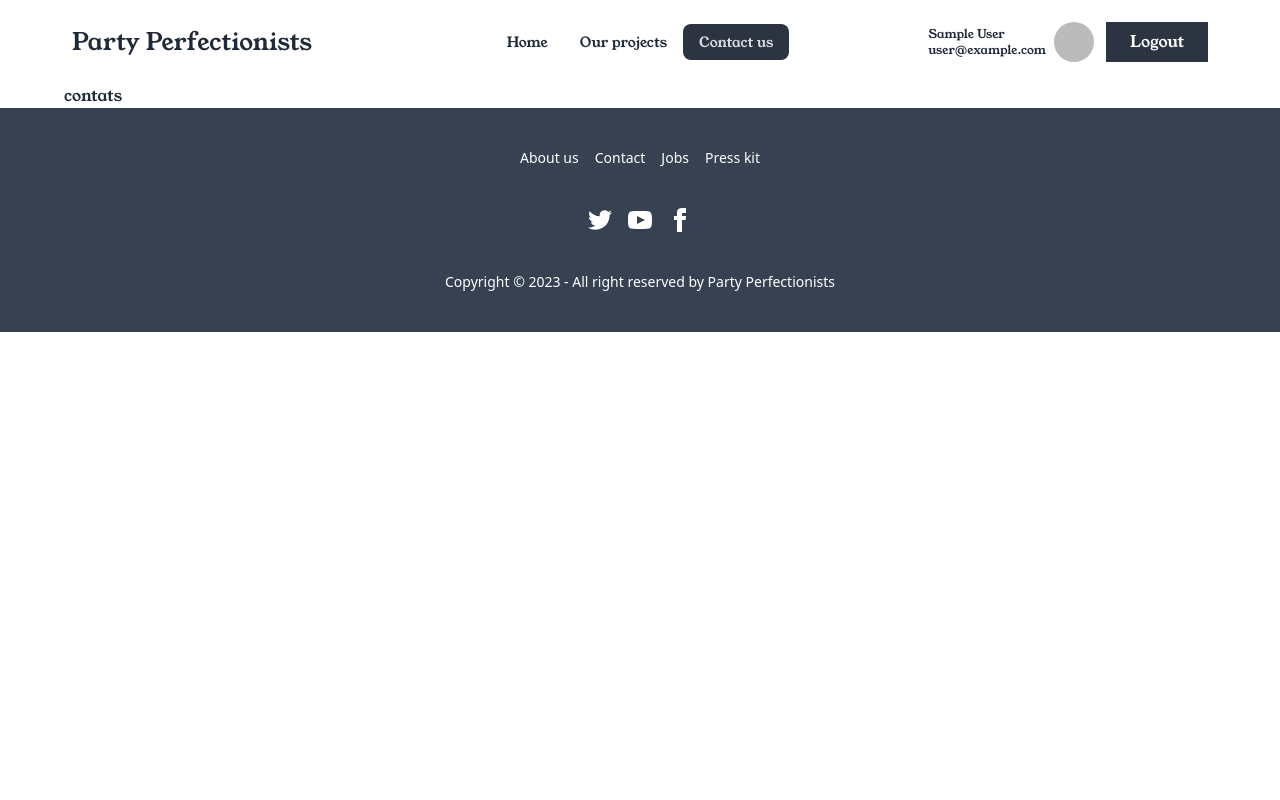
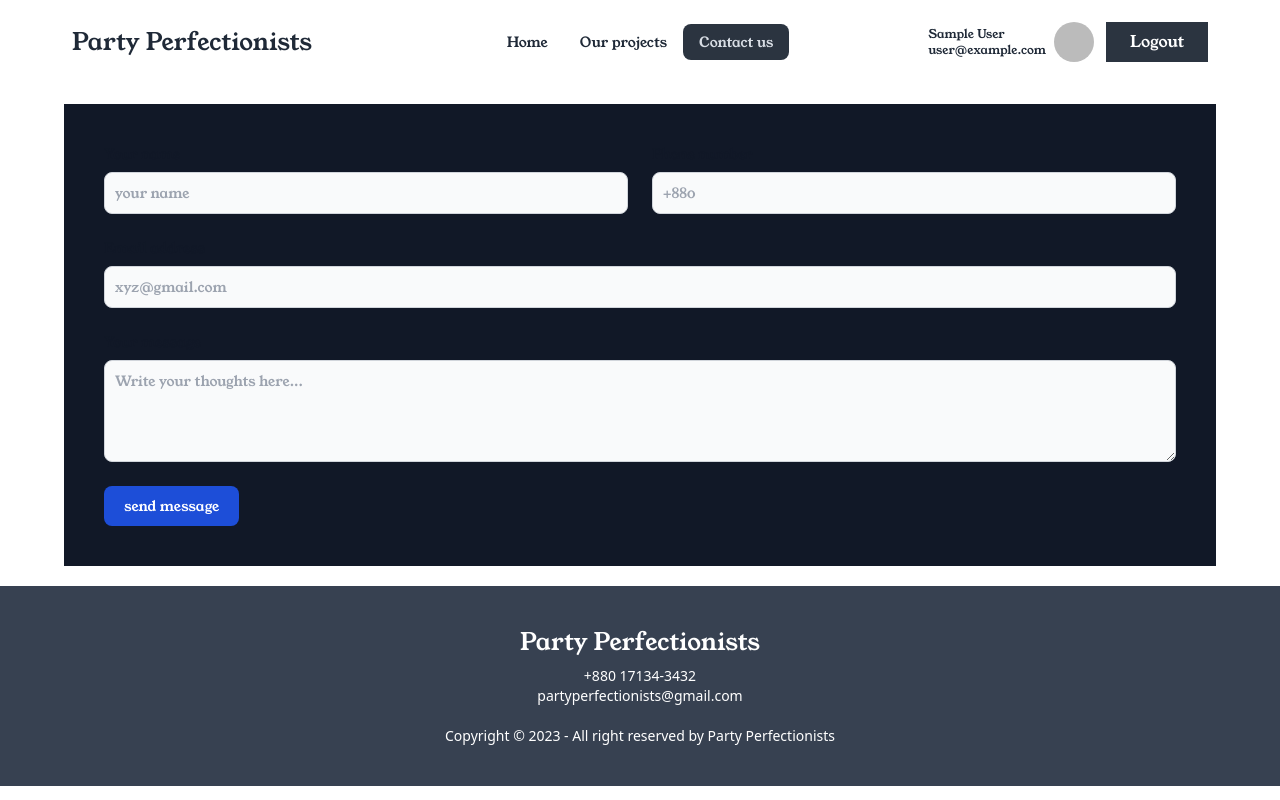
Before and after one commit to pronoyNath/party-perfectionists, a React (Vite) app: page /contact in a window 1280 px wide. Built offline with nearby package versions, Linux system fonts and the light colour scheme; no server answers; sample sign-in values are in the browser's storage.

Commit message:
contact page added

```diff
--- a/src/Pages/Contact/Contact.jsx
+++ b/src/Pages/Contact/Contact.jsx
@@ -1,9 +1,37 @@
-import React from 'react';
 
 const Contact = () => {
     return (
-        <div>
-            contats
+        <div className=" bg-gray-900 p-10 my-5">
+
+            <form>
+                <div className="grid gap-6 mb-6 md:grid-cols-2">
+                    <div>
+                        <label className="block mb-2 text-sm font-medium text-gray-900 dark:text-white">Your name</label>
+                        <input type="text" id="first_name" className="bg-gray-50 border border-gray-300 text-gray-900 text-sm rounded-lg focus:ring-blue-500 focus:border-blue-500 block w-full p-2.5 dark:bg-gray-700 dark:border-gray-600 dark:placeholder-gray-400 dark:text-white dark:focus:ring-blue-500 dark:focus:border-blue-500" placeholder="your name" required />
+                    </div>
+
+
+                    <div>
+                        <label className="block mb-2 text-sm font-medium text-gray-900 dark:text-white">Phone number</label>
+                        <input type="text" id="phone" className="bg-gray-50 border border-gray-300 text-gray-900 text-sm rounded-lg focus:ring-blue-500 focus:border-blue-500 block w-full p-2.5 dark:bg-gray-700 dark:border-gray-600 dark:placeholder-gray-400 dark:text-white dark:focus:ring-blue-500 dark:focus:border-blue-500" placeholder="+880" pattern="[0-9]{3}-[0-9]{2}-[0-9]{3}" required />
+                    </div>
+
+
+                </div>
+                <div className="mb-6">
+                    <label className="block mb-2 text-sm font-medium text-gray-900 dark:text-white">Email address</label>
+                    <input type="email" id="email" className="bg-gray-50 border border-gray-300 text-gray-900 text-sm rounded-lg focus:ring-blue-500 focus:border-blue-500 block w-full p-2.5 dark:bg-gray-700 dark:border-gray-600 dark:placeholder-gray-400 dark:text-white dark:focus:ring-blue-500 dark:focus:border-blue-500" placeholder="xyz@gmail.com" required />
+                </div>
+
+                <label className="block mb-2 text-sm font-medium text-gray-900 dark:text-white">Your message</label>
+                <textarea id="message" rows="4" className="block p-2.5 w-full text-sm text-gray-900 bg-gray-50 rounded-lg border border-gray-300 focus:ring-blue-500 focus:border-blue-500 dark:bg-gray-700 dark:border-gray-600 dark:placeholder-gray-400 dark:text-white dark:focus:ring-blue-500 dark:focus:border-blue-500" placeholder="Write your thoughts here..."></textarea>
+
+
+
+
+                <button type="submit" className="text-white bg-blue-700 hover:bg-blue-800 focus:ring-4 focus:outline-none focus:ring-blue-300 font-medium rounded-lg text-sm w-full sm:w-auto px-5 py-2.5 text-center dark:bg-blue-600 dark:hover:bg-blue-700 dark:focus:ring-blue-800 mt-6">send message</button>
+            </form>
+
         </div>
     );
 };
--- a/src/Pages/Login/Login.jsx
+++ b/src/Pages/Login/Login.jsx
@@ -62,7 +62,7 @@ const Login = () => {
                     <h5 className="text-xl font-medium text-gray-900 dark:text-white text-center">Login to our platform</h5>
                     <div>
                         <label className="block mb-2 text-sm font-medium text-gray-900 dark:text-white">Your email</label>
-                        <input type="email" name="email" id="email" className="bg-gray-50 border border-gray-300 text-gray-900 text-sm rounded-lg focus:ring-blue-500 focus:border-blue-500 block w-full p-2.5 " placeholder="name@company.com" required />
+                        <input type="email" name="email" id="email" className="bg-gray-50 border border-gray-300 text-gray-900 text-sm rounded-lg focus:ring-blue-500 focus:border-blue-500 block w-full p-2.5 " placeholder="name@gmail.com" required />
                     </div>
                     <div>
                         <label className="block mb-2 text-sm font-medium text-gray-900 dark:text-white">Your password</label>
--- a/src/Router/Router.jsx
+++ b/src/Router/Router.jsx
@@ -30,7 +30,7 @@ import PriveteRoute from "./PrivateRoute/PrivateRoute";
                 },
                 {
                     path: '/contact',
-                    element: <Contact></Contact>
+                    element: <PriveteRoute><Contact></Contact></PriveteRoute>
                 },
                 {
                     path: '/login',
--- a/src/components/Footer/Footer.jsx
+++ b/src/components/Footer/Footer.jsx
@@ -1,22 +1,23 @@
+import { Link } from "react-router-dom";
 
 const Footer = () => {
     return (
         <div>
             <footer className="footer footer-center p-10 bg-gray-700 text-white rounded-none ">
-                <nav className="grid grid-flow-col gap-4">
-                    <a className="link link-hover">About us</a>
-                    <a className="link link-hover">Contact</a>
-                    <a className="link link-hover">Jobs</a>
-                    <a className="link link-hover">Press kit</a>
-                </nav>
-                <nav>
+
+                <aside>
+                    <Link to={'/'} className="normal-case text-2xl font-youngSerif">Party Perfectionists</Link>
+                    <p>+880 17134-3432<br />partyperfectionists@gmail.com</p>
+                </aside>
+
+                {/* <nav>
                     <div className="grid grid-flow-col gap-4">
                         <a><svg xmlns="http://www.w3.org/2000/svg" width="24" height="24" viewBox="0 0 24 24" className="fill-current"><path d="M24 4.557c-.883.392-1.832.656-2.828.775 1.017-.609 1.798-1.574 2.165-2.724-.951.564-2.005.974-3.127 1.195-.897-.957-2.178-1.555-3.594-1.555-3.179 0-5.515 2.966-4.797 6.045-4.091-.205-7.719-2.165-10.148-5.144-1.29 2.213-.669 5.108 1.523 6.574-.806-.026-1.566-.247-2.229-.616-.054 2.281 1.581 4.415 3.949 4.89-.693.188-1.452.232-2.224.084.626 1.956 2.444 3.379 4.6 3.419-2.07 1.623-4.678 2.348-7.29 2.04 2.179 1.397 4.768 2.212 7.548 2.212 9.142 0 14.307-7.721 13.995-14.646.962-.695 1.797-1.562 2.457-2.549z"></path></svg></a>
                         <a><svg xmlns="http://www.w3.org/2000/svg" width="24" height="24" viewBox="0 0 24 24" className="fill-current"><path d="M19.615 3.184c-3.604-.246-11.631-.245-15.23 0-3.897.266-4.356 2.62-4.385 8.816.029 6.185.484 8.549 4.385 8.816 3.6.245 11.626.246 15.23 0 3.897-.266 4.356-2.62 4.385-8.816-.029-6.185-.484-8.549-4.385-8.816zm-10.615 12.816v-8l8 3.993-8 4.007z"></path></svg></a>
                         <a><svg xmlns="http://www.w3.org/2000/svg" width="24" height="24" viewBox="0 0 24 24" className="fill-current"><path d="M9 8h-3v4h3v12h5v-12h3.642l.358-4h-4v-1.667c0-.955.192-1.333 1.115-1.333h2.885v-5h-3.808c-3.596 0-5.192 1.583-5.192 4.615v3.385z"></path></svg></a>
                     </div>
-                </nav>
-                <aside>
+                </nav> */}
+                <aside className="-mt-5">
                     <p>Copyright © 2023 - All right reserved by Party Perfectionists</p>
                 </aside>
             </footer>
```
